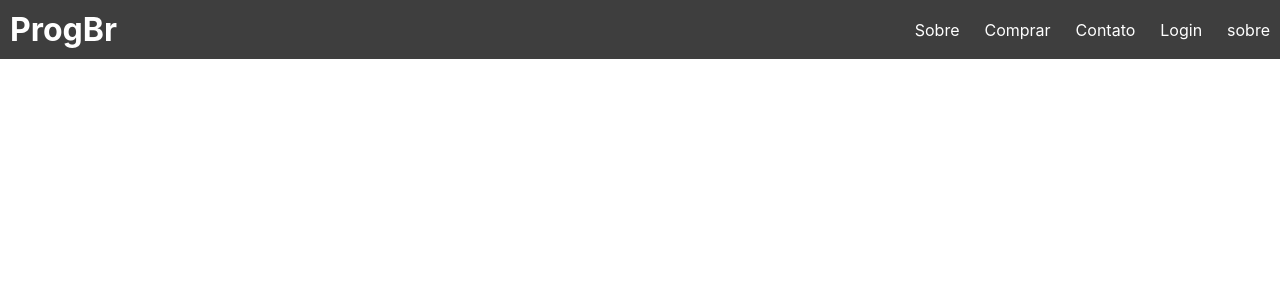
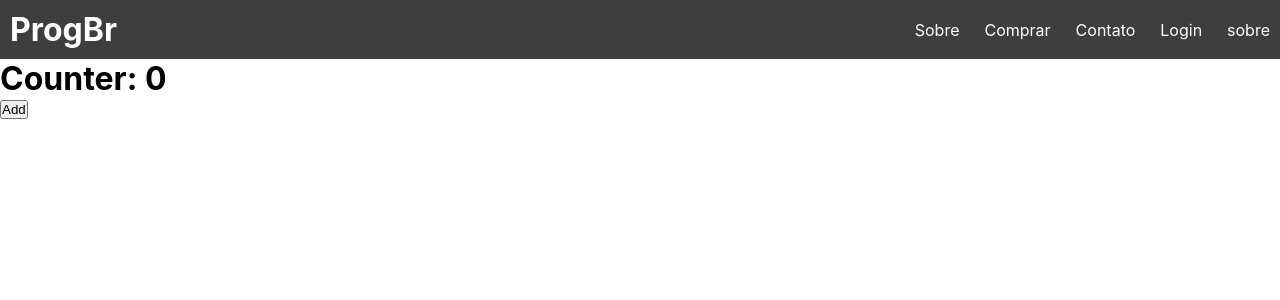
Before and after one commit to feh-franc0/ReactJs, a React (Create React App) app: page / in a window 1280 px wide. Shown: the top 300 px of the page. Built offline with nearby package versions, Linux system fonts and the light colour scheme.

Commit message:
Estados em React

```diff
--- a/src/App.js
+++ b/src/App.js
@@ -1,11 +1,14 @@
 import React from 'react';
 import Header from './Header';
+import Counter from './Counter'
 import './App.css';
 
 function App() {
   return (
-    //* COMPONENTE(Header) / PROPRIEDADE(name,links)
-    <Header name="ProgBr" links={["Sobre", "Comprar", "Contato", "Login","sobre"]}></Header>
+    <div>
+      <Header name="ProgBr" links={["Sobre", "Comprar", "Contato", "Login", "sobre"]}></Header>
+      <Counter count={0}></Counter>
+    </div>
   );
 }
 
--- /dev/null
+++ b/src/Counter.js
@@ -0,0 +1,26 @@
+import React from "react";
+
+
+class Counter extends React.Component {
+
+    constructor(props) {
+        super(props);
+
+        this.state = { count: this.props.count }
+        this.add = this.add.bind(this)
+    }
+
+    add() {
+        this.setState((state)=>{return {count: state.count + 1}})
+    }
+
+    render() {
+        return (<div>
+            <h1>Counter: {this.state.count}</h1>
+            <button onClick={this.add} >Add</button>
+        </div>)
+    }
+
+}
+
+export default Counter;
--- a/src/Header.js
+++ b/src/Header.js
@@ -2,18 +2,15 @@
 import Menu from "./Menu";
 import './App.css'
 
-class Header extends React.Component{
-    constructor(props){
-        super(props);
-    }
 
-    render() {
-        return (
-            <header className='header'>
-                <h1>{this.props.name}</h1>
-                <Menu links={this.props.links}></Menu>
-            </header>);
-    }
+function Header(props) { //* 'props' vem de Propriedades
+
+    return (
+        <header className='header'>
+            <h1>{props.name}</h1>
+            <Menu links={props.links}></Menu>
+        </header>)
+
 
 }
 
```
Also changed, not shown: 1 other file (tests, documents, lock files or other folders).
